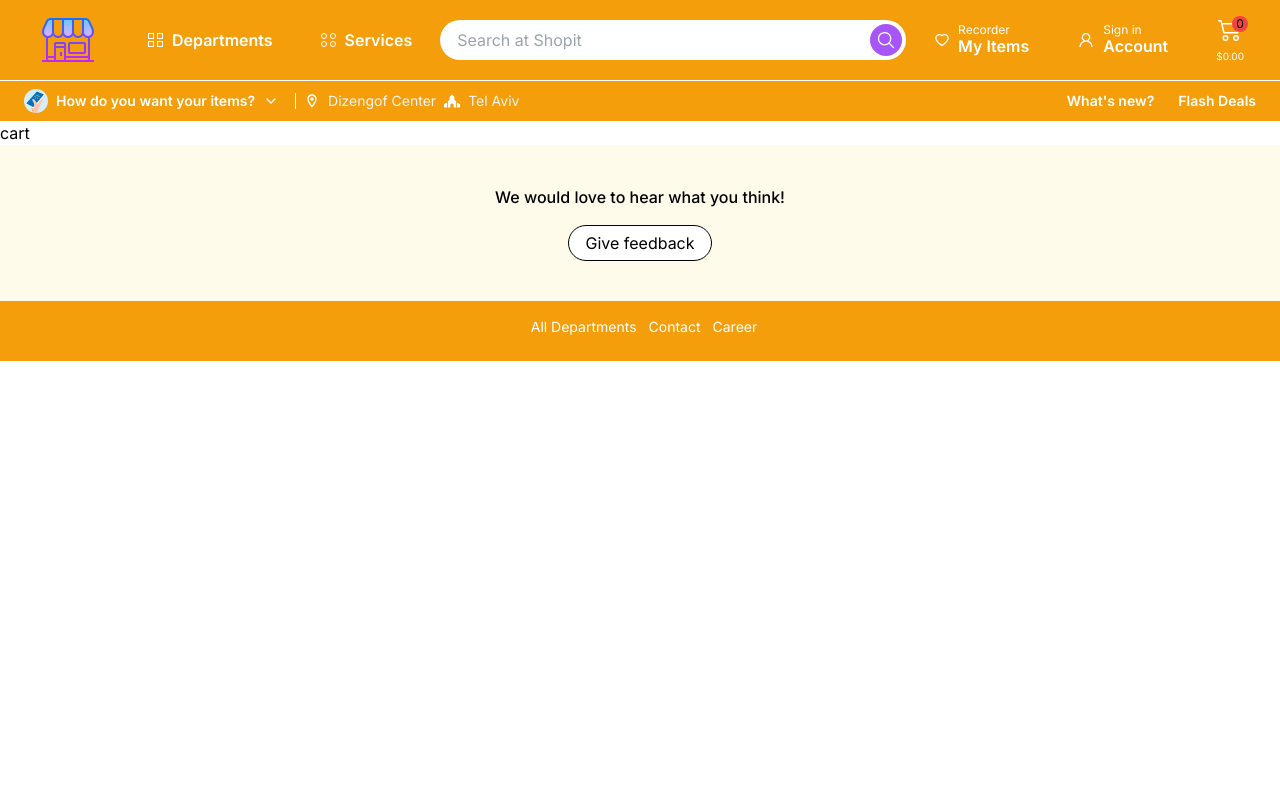
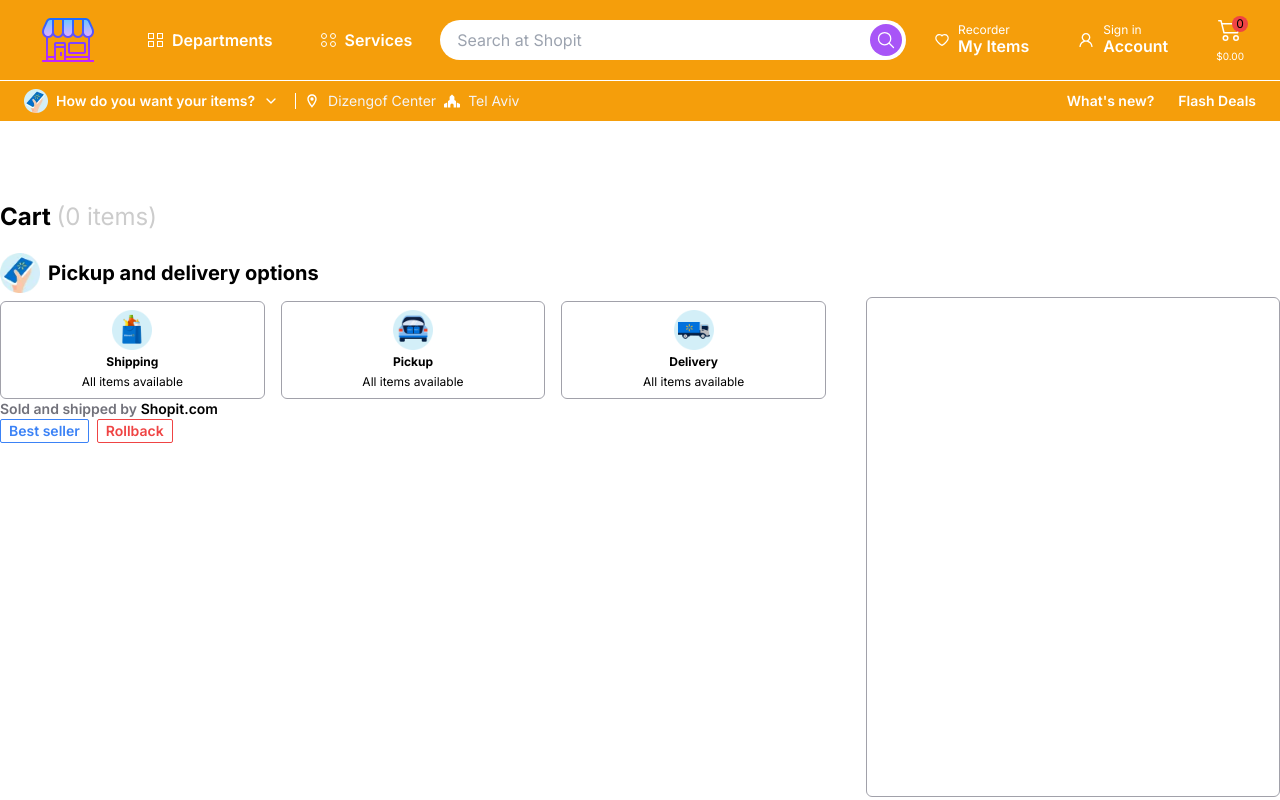
Before and after one commit to BnayaKahalani/shopit, a Next.js app: page /cart in a window 1280 px wide. Shown: the top 800 px of the page. Built offline with nearby package versions, Linux system fonts and the light colour scheme.

Commit message:
add cartPage component

```diff
--- /dev/null
+++ b/components/cartPage.tsx
@@ -0,0 +1,79 @@
+import React from "react"
+import { useSelector } from "react-redux"
+import { emptyCart, phoneImg, ship1Img, ship2Img, ship3Img, warningImg } from "../public/assets/images"
+import { TbReload } from "react-icons/tb"
+import { HiMinusSmall } from "react-icons/hi2"
+import { MdOutlineAdd } from "react-icons/md"
+import { IoMdClose } from "react-icons/io"
+import Image from "next/image"
+
+const CartPage = () => {
+  const productData = useSelector((state: any) => state.shopper.productData)
+  return (
+    <div className='w-full py-20'>
+      <div className='w-full flex gap-10'>
+        <div className='w-2/3 flex flex-col gap-5'>
+          <h1 className='text-2xl font-bold text-black'>
+            Cart <span className='text-lightText font-normal'>({productData.length} items)</span>
+          </h1>
+          <div>
+            <div className='text-xl font-bold flex items-center gap-2 mb-2'>
+              <Image
+                className='w-10'
+                src={phoneImg}
+                alt='phoneImg'
+              />
+              <p>Pickup and delivery options</p>
+            </div>
+            <div className='w-full grid grid-cols-3 gap-4 text-xs'>
+              <div className='w-full border border-zinc-400 rounded-md flex flex-col items-center justify-center gap-1 p-2'>
+                <Image
+                  className='w-10'
+                  src={ship1Img}
+                  alt='shippingImg'
+                />
+                <p className='font-bold'>Shipping</p>
+                <p>All items available</p>
+              </div>
+              <div className='w-full border border-zinc-400 rounded-md flex flex-col items-center justify-center gap-1 p-2'>
+                <Image
+                  className='w-10'
+                  src={ship2Img}
+                  alt='shippingImg'
+                />
+                <p className='font-bold'>Pickup</p>
+                <p>All items available</p>
+              </div>
+              <div className='w-full border border-zinc-400 rounded-md flex flex-col items-center justify-center gap-1 p-2'>
+                <Image
+                  className='w-10'
+                  src={ship3Img}
+                  alt='shippingImg'
+                />
+                <p className='font-bold'>Delivery</p>
+                <p>All items available</p>
+              </div>
+            </div>
+            <div className='font-semibold text-sm text-zinc-500'>
+              <p>
+                {" "}
+                Sold and shipped by <span className='text-black font-semibold'>Shopit.com</span>
+              </p>
+              <div className='flex gap-2'>
+                <button className='px-2 py-[1px] text-blue-500 text-sm border-[1px] border-blue-500 rounded-sm'>
+                  Best seller
+                </button>
+                <button className='px-2 py-[1px] text-red-500 text-sm border-[1px] border-red-500 rounded-sm '>
+                  Rollback
+                </button>
+              </div>
+            </div>
+          </div>
+        </div>
+        <div className='w-1/3 p-4 mt-24 h-[500px] border-[1px] border-zinc-400 rounded-md flex flex-col justify-center gap-4'></div>
+      </div>
+    </div>
+  )
+}
+
+export default CartPage
--- a/pages/cart.tsx
+++ b/pages/cart.tsx
@@ -1,7 +1,12 @@
+import CartPage from "@/components/cartPage"
 import React from "react"
 
 const cart = () => {
-  return <div>cart</div>
+  return (
+    <div className='max-w-contentContainer mx-auto'>
+      <CartPage />
+    </div>
+  )
 }
 
 export default cart
```
